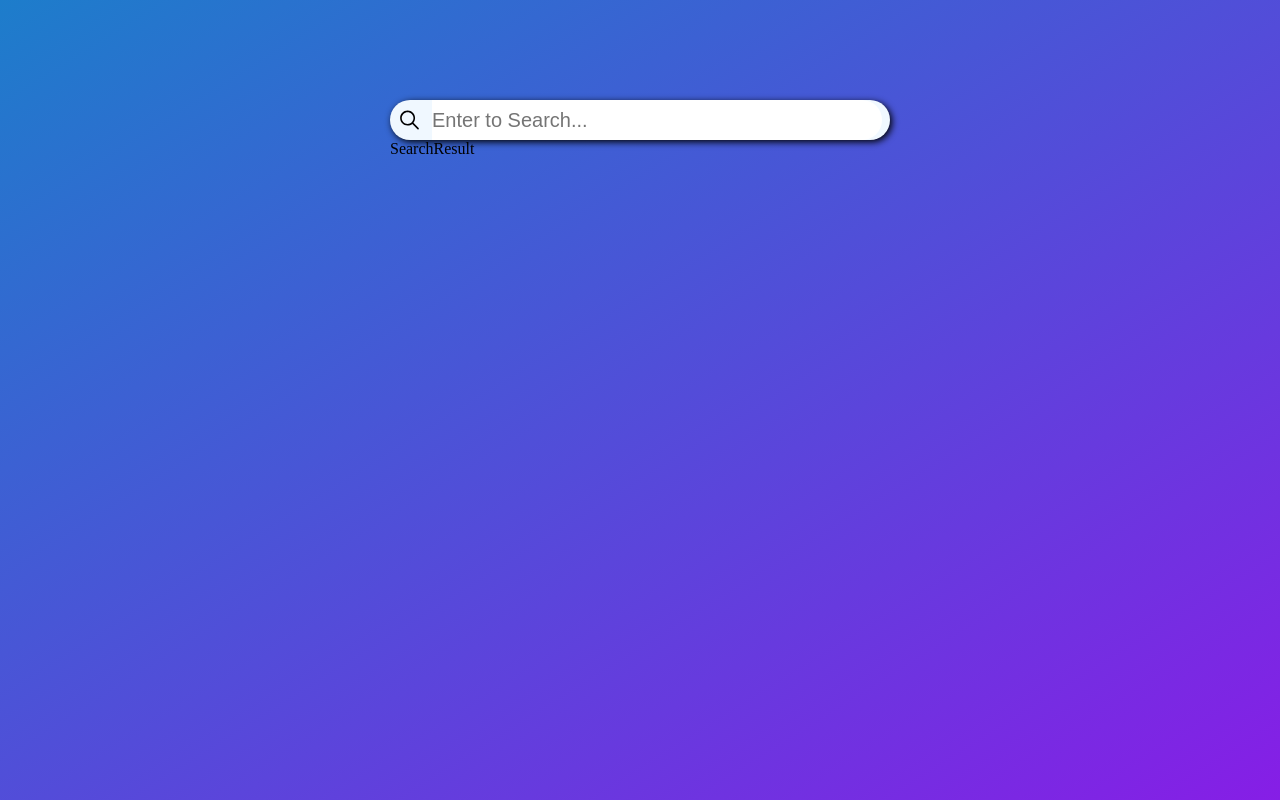
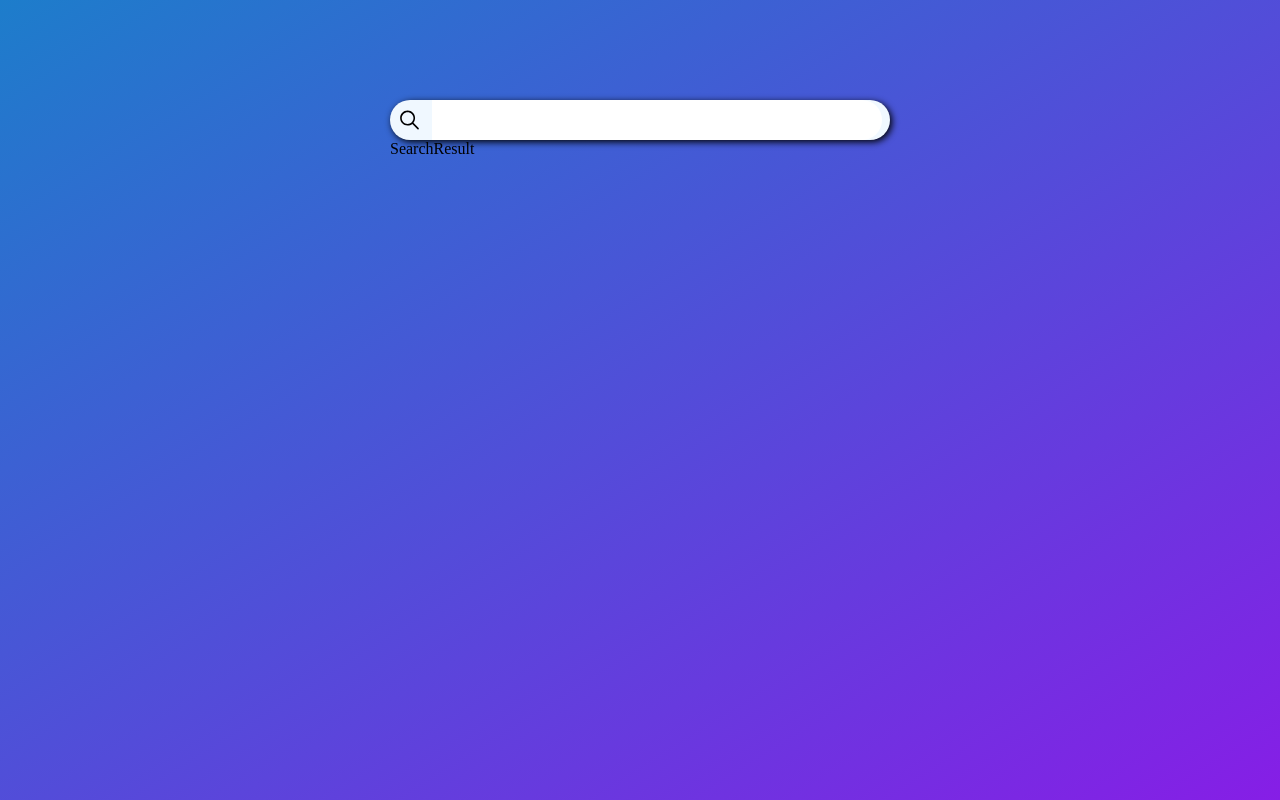
Before and after one commit to sarveshdukale/SearchComponent, a React (Vite) app: page / in a window 1280 px wide. Built offline with nearby package versions, Linux system fonts and the light colour scheme.

Commit message:
search bar logic

```diff
--- a/src/components/SearchBar.jsx
+++ b/src/components/SearchBar.jsx
@@ -1,14 +1,22 @@
-import React from 'react';
+import React, { useState } from 'react';
 import { IoIosSearch } from 'react-icons/io';
 import { IoSearch } from 'react-icons/io5';
 
 function SearchBar() {
+    const [search , setSearch] = useState(" ")
   return (
       <>
           <div id="seracBarContainer">
               <IoIosSearch id='icon'/>
-              <input type="text" placeholder='Enter to Search...' />
+              <input type="text" value={search} placeholder='Enter to Search...' onChange={(e) => {
+                  setSearch(e.target.value)
+              }} />
+
+              {console.log(search)
+              }
           </div>
+
+
       </>
   )
 }
```
